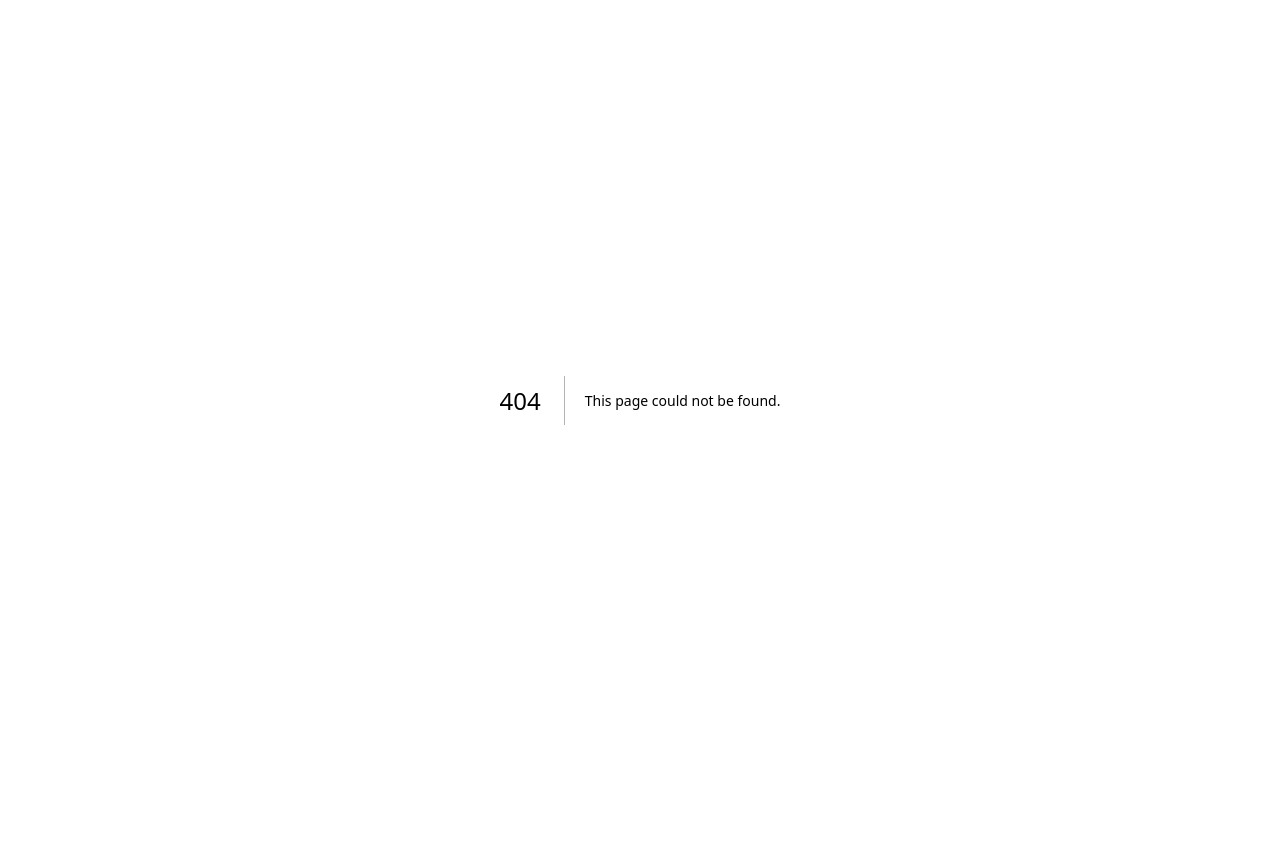
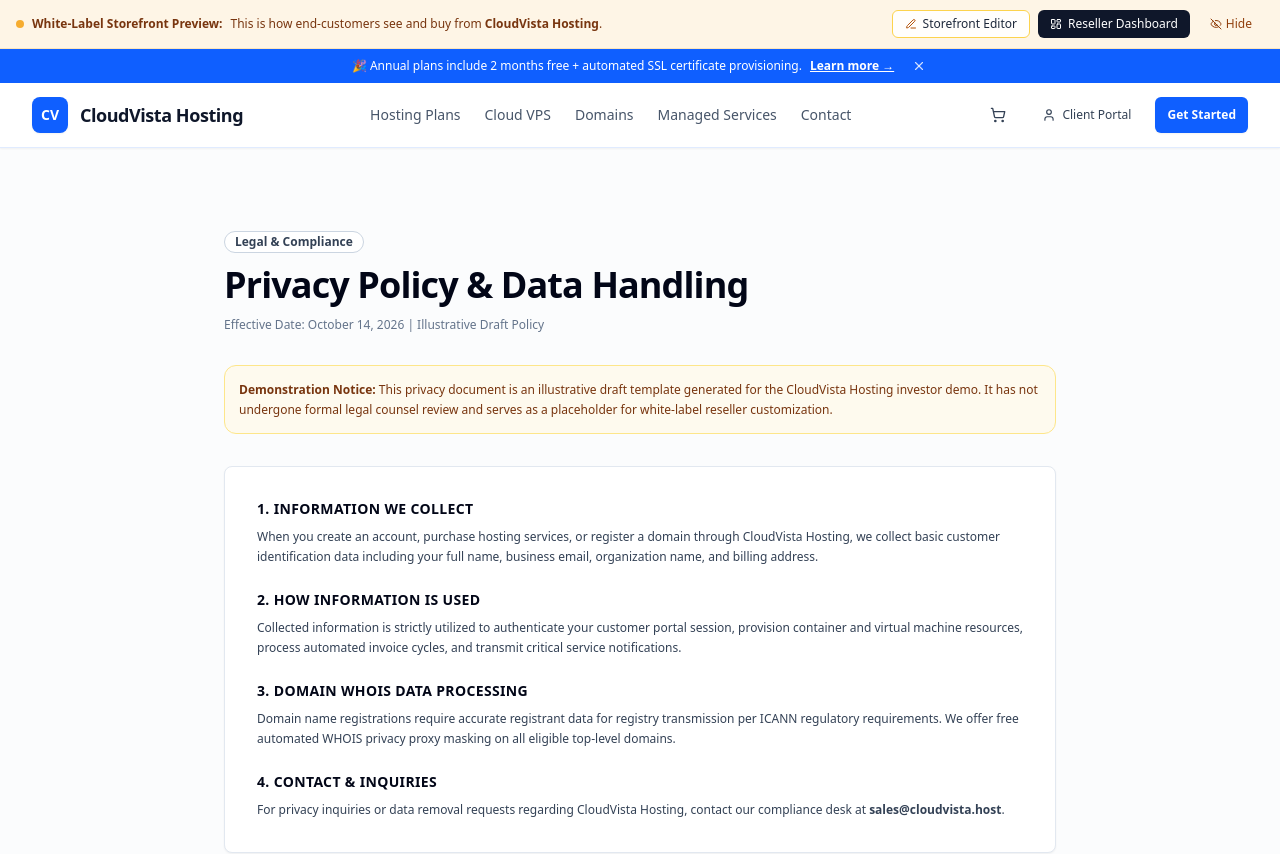
Before and after one commit to eshanized/Runstead, a Next.js app: page /demo/storefront-preview/privacy in a window 1280 px wide. Before the commit this address had no page. Shown: the top 854 px of the page. Before the commit the page ends 800 px from the top, so only its background shows below. Built offline with nearby package versions, Linux system fonts and the light colour scheme.

Commit message:
feat(storefront): add storefront preview privacy page

```diff
--- /dev/null
+++ b/app/demo/storefront-preview/privacy/page.tsx
@@ -0,0 +1,63 @@
+'use client';
+
+import { useDemo } from '@/lib/demo/store';
+import { StorefrontLayout } from '@/components/storefront/storefront-layout';
+import { Badge } from '@/components/ui/badge';
+import { Card } from '@/components/ui/card';
+
+export default function PrivacyPolicyPage() {
+  const { state } = useDemo();
+  const config = state.publishedStorefront || state.storefront;
+
+  return (
+    <StorefrontLayout overrideConfig={config}>
+      <div className="bg-slate-50/60 py-12 sm:py-20">
+        <div className="mx-auto max-w-4xl px-4 sm:px-6 lg:px-8 space-y-8">
+          <div className="space-y-3">
+            <Badge variant="outline" className="border-slate-300 text-slate-700 bg-white">
+              Legal & Compliance
+            </Badge>
+            <h1 className="text-3xl font-extrabold tracking-tight text-slate-950 sm:text-4xl">
+              Privacy Policy & Data Handling
+            </h1>
+            <p className="text-xs text-slate-500">Effective Date: October 14, 2026 | Illustrative Draft Policy</p>
+          </div>
+
+          <div className="rounded-xl border border-amber-200 bg-amber-50/80 p-3.5 text-xs text-amber-900 leading-relaxed">
+            <strong>Demonstration Notice:</strong> This privacy document is an illustrative draft template generated for the {config.businessName} investor demo. It has not undergone formal legal counsel review and serves as a placeholder for white-label reseller customization.
+          </div>
+
+          <Card className="border border-slate-200 bg-white p-6 sm:p-8 space-y-6 text-xs text-slate-700 leading-relaxed">
+            <section className="space-y-2">
+              <h2 className="text-sm font-bold text-slate-950 uppercase tracking-wide">1. Information We Collect</h2>
+              <p>
+                When you create an account, purchase hosting services, or register a domain through {config.businessName}, we collect basic customer identification data including your full name, business email, organization name, and billing address.
+              </p>
+            </section>
+
+            <section className="space-y-2">
+              <h2 className="text-sm font-bold text-slate-950 uppercase tracking-wide">2. How Information Is Used</h2>
+              <p>
+                Collected information is strictly utilized to authenticate your customer portal session, provision container and virtual machine resources, process automated invoice cycles, and transmit critical service notifications.
+              </p>
+            </section>
+
+            <section className="space-y-2">
+              <h2 className="text-sm font-bold text-slate-950 uppercase tracking-wide">3. Domain WHOIS Data Processing</h2>
+              <p>
+                Domain name registrations require accurate registrant data for registry transmission per ICANN regulatory requirements. We offer free automated WHOIS privacy proxy masking on all eligible top-level domains.
+              </p>
+            </section>
+
+            <section className="space-y-2">
+              <h2 className="text-sm font-bold text-slate-950 uppercase tracking-wide">4. Contact & Inquiries</h2>
+              <p>
+                For privacy inquiries or data removal requests regarding {config.businessName}, contact our compliance desk at <strong>{config.email}</strong>.
+              </p>
+            </section>
+          </Card>
+        </div>
+      </div>
+    </StorefrontLayout>
+  );
+}
```
